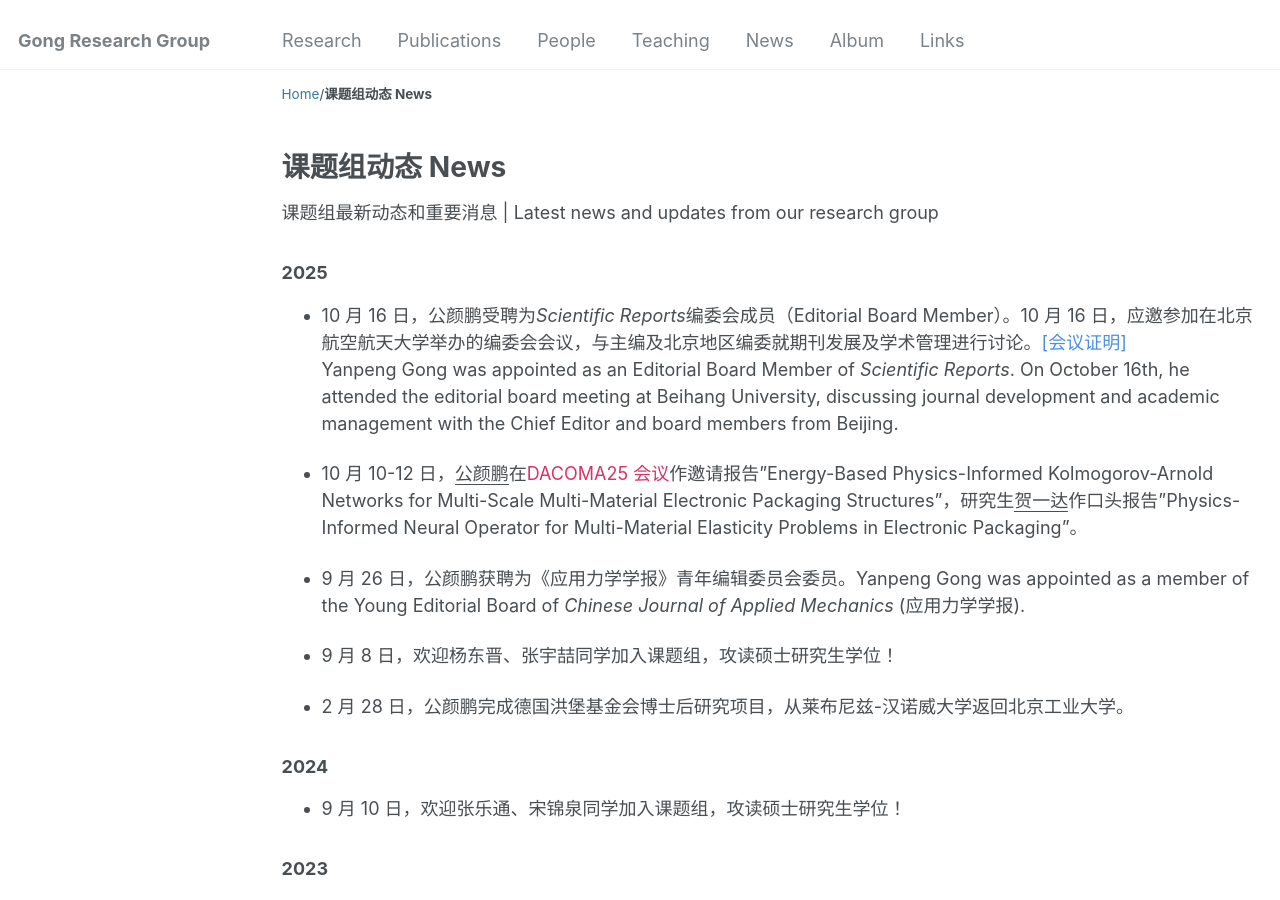
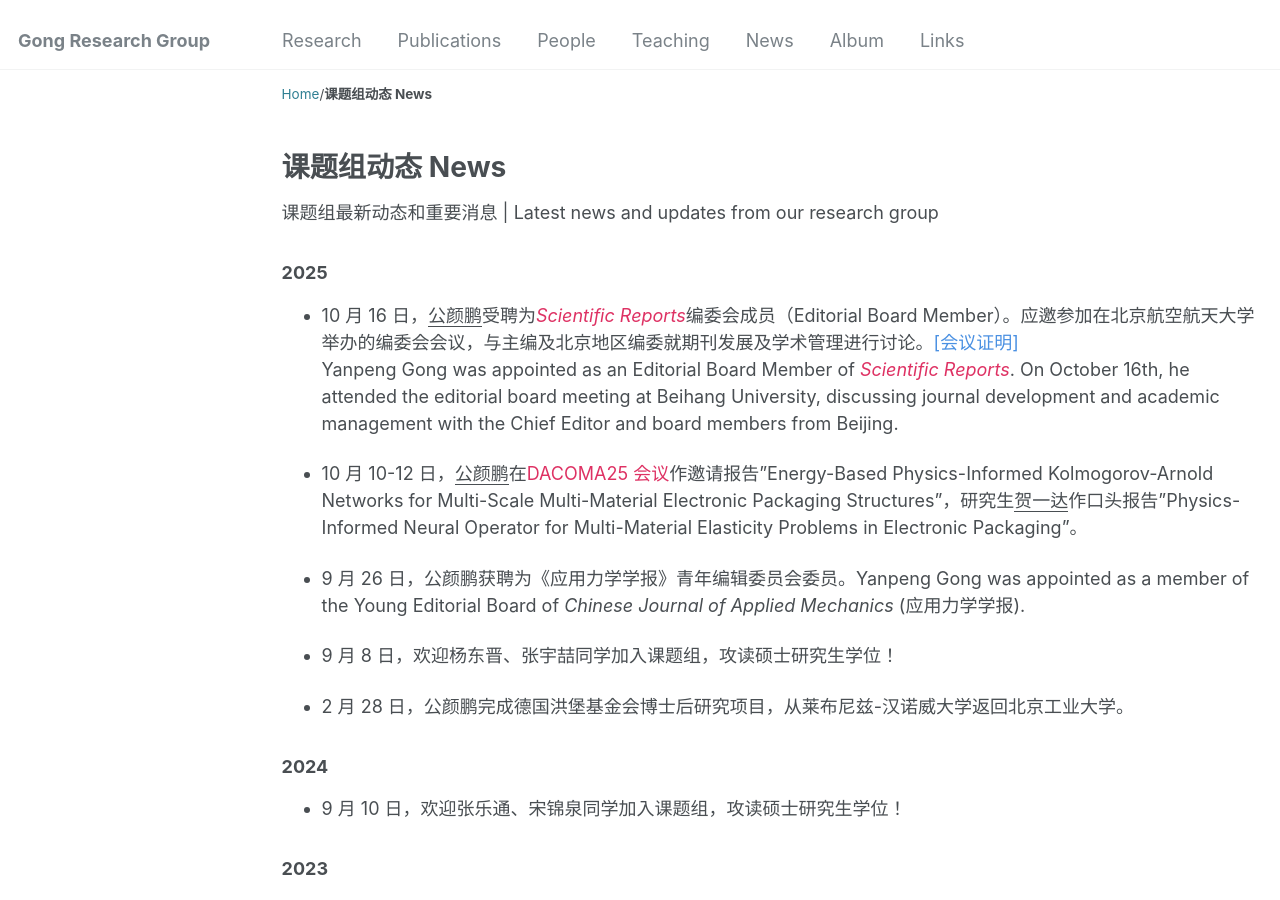
Before and after one commit to yanpeng-gong/yanpeng-gong.github.io, a Jekyll site: the page built from _news/news.md, in a window 1280 px wide and 900 px high. Built offline with Jekyll 4.4.1, drawn with Linux system fonts in a browser that asks for light colours.

Commit message:
revised news

```diff
--- a/_news/news.md
+++ b/_news/news.md
@@ -19,8 +19,8 @@ collection: news
 
 <h3>2025</h3>
 
-- 10 月 16 日，公颜鹏受聘为<em>Scientific Reports</em>编委会成员（Editorial Board Member）。10 月 16 日，应邀参加在北京航空航天大学举办的编委会会议，与主编及北京地区编委就期刊发展及学术管理进行讨论。<a href="http://yanpeng-gong.github.io/files/news/2025_SR_EBM_meeting.pdf" style="text-decoration:none;color:#4A90E2;">[会议证明]</a><br>
-  Yanpeng Gong was appointed as an Editorial Board Member of <em>Scientific Reports</em>. On October 16th, he attended the editorial board meeting at Beihang University, discussing journal development and academic management with the Chief Editor and board members from Beijing.
+- 10 月 16 日，<u>公颜鹏</u>受聘为<a href="https://www.nature.com/srep/" style="text-decoration:none;color:#DE3163;"><em>Scientific Reports</em></a>编委会成员（Editorial Board Member）。应邀参加在北京航空航天大学举办的编委会会议，与主编及北京地区编委就期刊发展及学术管理进行讨论。<a href="http://yanpeng-gong.github.io/files/news/2025_SR_EBM_meeting.pdf" style="text-decoration:none;color:#4A90E2;">[会议证明]</a><br>
+  Yanpeng Gong was appointed as an Editorial Board Member of <a href="https://www.nature.com/srep/" style="text-decoration:none;color:#DE3163;"><em>Scientific Reports</em></a>. On October 16th, he attended the editorial board meeting at Beihang University, discussing journal development and academic management with the Chief Editor and board members from Beijing.
 
 - 10 月 10-12 日，<u>公颜鹏</u>在<a href="http://yanpeng-gong.github.io/files/Conference_program/DACOMA-25.pdf" style="text-decoration:none;color:#DE3163;">DACOMA25 会议</a>作邀请报告"Energy-Based Physics-Informed Kolmogorov-Arnold Networks for Multi-Scale Multi-Material Electronic Packaging Structures"，研究生<u>贺一达</u>作口头报告"Physics-Informed Neural Operator for Multi-Material Elasticity Problems in Electronic Packaging"。
 
```
